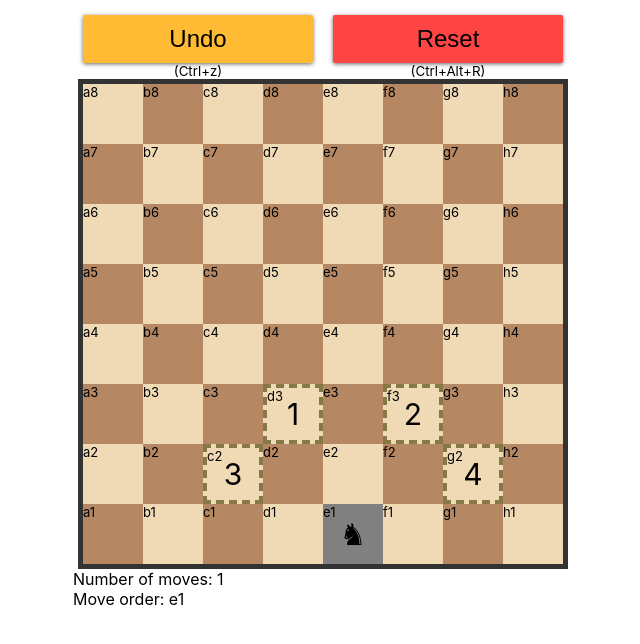
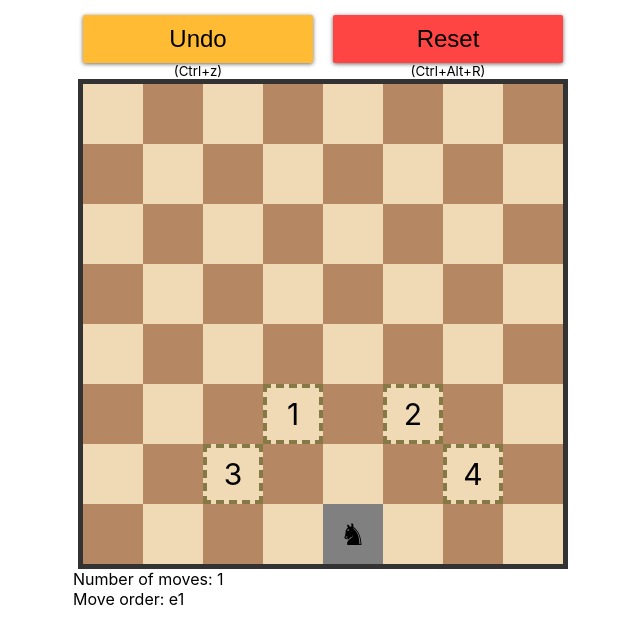
Before and after one commit to showerbeer/knights-tour, a React (Create React App) app: page / in a window 1280 px wide. Shown: the top 644 px of the page, without its empty margins (317-957 px from the left). Built offline with nearby package versions, Linux system fonts and the light colour scheme.

Commit message:
Don't show ugly tile identifer

```diff
--- a/src/Board.js
+++ b/src/Board.js
@@ -22,7 +22,7 @@ const Board = (props) => {
               >
                 {square.squareNumber === knightPos && <span className="current noselect">&#9822;</span>}
                 {isLegalMove && ++legalMove}
-                <div className="tileNumber noselect">{square.tile}</div>
+                {/* <div className="tileNumber noselect">{square.tile}</div> */}
               </div>
             )
           })}
```
